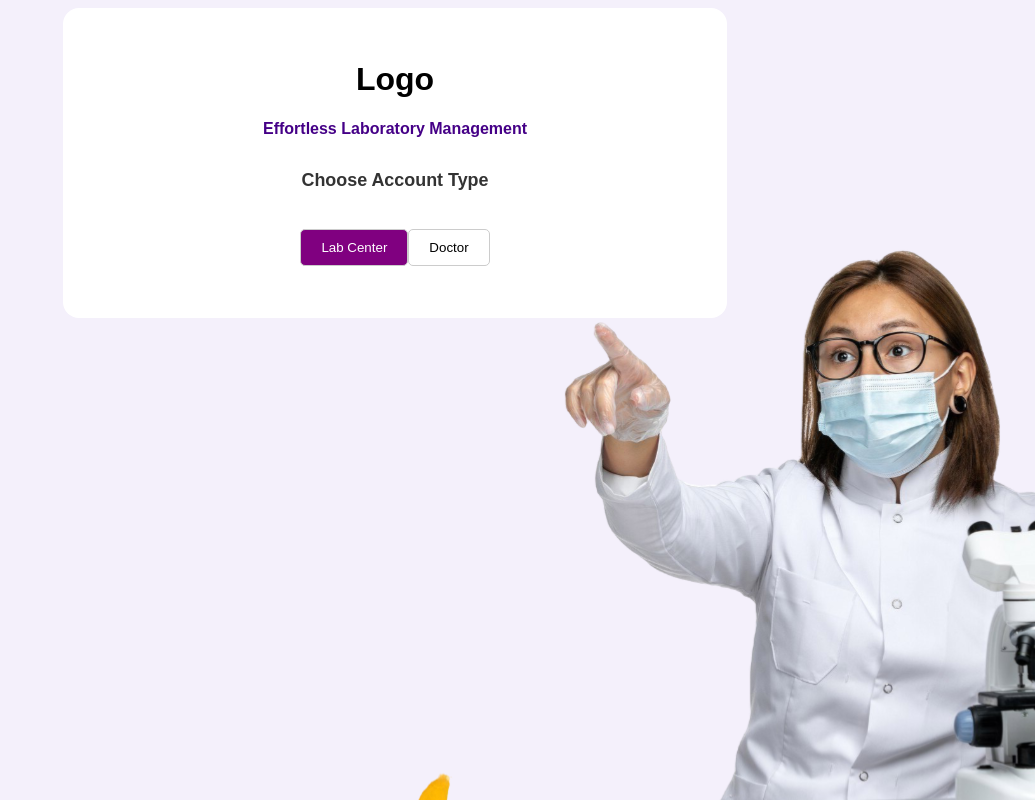
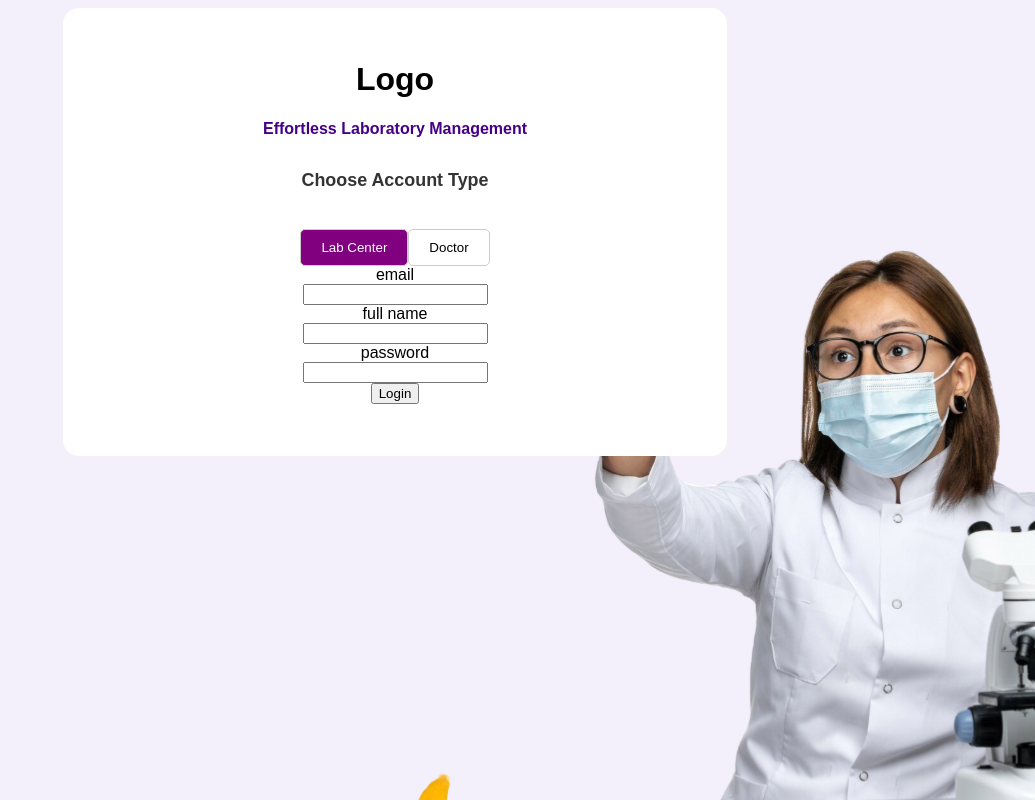
Before and after one commit to manishtripathi/labspath, a React (Vite) app: page / in a window 1280 px wide. Shown: the whole page, without its empty margins (245-1280 px from the left). Built offline with nearby package versions, Linux system fonts and the light colour scheme.

Commit message:
form-setup

```diff
--- a/package.json
+++ b/package.json
@@ -13,7 +13,10 @@
     "@reduxjs/toolkit": "^2.5.0",
     "react": "^18.3.1",
     "react-dom": "^18.3.1",
+    "react-redux": "^9.2.0",
     "react-router-dom": "^7.1.2",
+    "react-select": "^5.9.0",
+    "react-toast": "^1.0.3",
     "sass": "^1.83.4"
   },
   "devDependencies": {
--- /dev/null
+++ b/src/Component/ControlledComponents/controlledInput.jsx
@@ -0,0 +1,59 @@
+import React, { useCallback, useState } from "react";
+import { validate } from "./validate";
+
+const ControlledInput = React.memo(
+  ({
+    type = "text",
+    label = "Label",
+    value,
+    rules = {},
+    styles = {},
+    onChange = () => {},
+    ...props
+  }) => {
+    const [error, setError] = useState();
+
+    const handleComponentChange = useCallback((e)=>{
+        debugger
+        onChange(e,error?true:false);
+    },[])
+
+    const handleBlur = useCallback((e)=>{
+        debugger
+        const inValid=validate(rules, value, setError);
+        onChange(e,inValid?true:false);
+    },[value])
+    console.log(label,value)
+    return (
+      <div style={styles.wrapper} className={styles.className || ""}>
+        {/* Label */}
+        {label && (
+          <div style={styles.label}>
+            <label>{label}</label>
+          </div>
+        )}
+
+        {/* Input */}
+        <div>
+          <input
+            type={type}
+            value={value}
+            onChange={handleComponentChange}
+            style={styles.input}
+            onBlur={handleBlur}
+            {...props}
+          />
+        </div>
+
+        {/* Error Message */}
+        {error && (
+          <div style={styles.error} className="error-message">
+            <small style={{ color: "red" }}>{error}</small>
+          </div>
+        )}
+      </div>
+    );
+  }
+);
+
+export default ControlledInput;
--- /dev/null
+++ b/src/Component/ControlledComponents/validate.js
@@ -0,0 +1,24 @@
+export const validate = (rules = [], value, setError) => {
+    debugger
+    for (let rule of rules) {
+
+        if (rule?.required && value?.length === 0) {
+            setError(rule.message);
+            return true;
+        }
+        if (rule.minLength && value.length < rule.minLength) {
+            setError(rule.message);
+            return true;
+        }
+        if (rule.maxLength && value.length > rule.maxLength) {
+            setError(rule.message);
+            return true;
+        }
+        if (rule.pattern && !rule.pattern.test(value)) {
+            setError(rule.message);
+            return true;
+        }
+    }
+    setError(null);
+    return false;
+};
--- /dev/null
+++ b/src/Component/Forms/CustomForm.jsx
@@ -0,0 +1,69 @@
+import React, { useCallback, useReducer, useState } from "react";
+import ControlledInput from "../ControlledComponents/controlledInput";
+import { loginFields } from "../formFields";
+
+const formReducer = (state, action) => {
+  switch (action.type) {
+    case "UPDATE_FIELD":
+      return {
+        ...state,
+        [action.field]: action.value,
+      };
+    default:
+      return state;
+  }
+};
+
+const CustomForm = ({
+    fields=[],
+    onSubmit=()=>{},
+    selectOptionFields=[]
+}) => {
+  // Initialize state with empty values for each field
+  const initialState = loginFields.reduce((acc, field) => {
+    acc[field.name] = "";
+    return acc;
+  }, {});
+
+  const [formState, dispatch] = useReducer(formReducer, initialState);
+  const [errorState, setErrorState] = useState(false);
+
+  const handleChange = useCallback((e,error) => {
+    const { name, value } = e.target;
+    dispatch({ type: "UPDATE_FIELD", field: name, value });
+    if(error && !errorState){
+        setErrorState(true);
+    }
+    else if (!error && errorState){
+        setErrorState(false);
+    }
+  },[errorState])
+
+  const handleSubmit = (e) => {
+    debugger
+    e.preventDefault();
+    if(errorState)
+    return console.log("please fix errors before submitting to the form");
+    onSubmit(formState);
+    // Add validation or API call logic here
+  };
+
+  return (
+    <form onSubmit={handleSubmit}>
+      {fields.map((field) => (
+        <ControlledInput
+          key={field?.name}
+          label={field?.label}
+          type={field?.type}
+          name={field?.name}
+          value={formState[field?.name]}
+          rules={field?.rules}
+          onChange={handleChange}
+        />
+      ))}
+      <button type="submit">Login</button>
+    </form>
+  );
+};
+
+export default CustomForm;
--- a/src/Component/Toggle.jsx
+++ b/src/Component/Toggle.jsx
@@ -1,6 +1,8 @@
 import React from "react";
 import { useDispatch, useSelector } from "react-redux";
 import { setActive } from "../redux/toggleSlice";
+import CustomForm from "./Forms/CustomForm";
+import { loginFields } from "./formFields";
 
 const Toggle = () => {
     const dispatch = useDispatch();
@@ -16,6 +18,10 @@ const Toggle = () => {
         console.log("Dispatching value:", value); // Debug the value
         dispatch(setActive(value));
     };
+
+    function handleSubmit(data){
+        console.log("form submitted successfully",data);
+    }
 
     return (
         <div className="login-toggle">
@@ -46,6 +52,7 @@ const Toggle = () => {
             >
                 Doctor
             </button>
+            <CustomForm fields = {loginFields} onSubmit={handleSubmit}/>
         </div>
     );
 };
--- /dev/null
+++ b/src/Component/formFields.jsx
@@ -0,0 +1,17 @@
+export const loginFields = [
+    {name:"email", label:"email", type:"email", rules:[
+         { regex:/[.*]/ , message:""},
+         {required:true, message:"This is a required Field"},
+         {minLength:3,message:"Minimum required length is 3"}
+         ]},
+    {name:"fullName", label:"full name", type:"text", rules:[
+         { regex:/[.*]/ , message:""},
+         {required:true, message:"This is a required Field"},
+         {minLength:3,message:"Minimum required length is 3"}
+         ]},
+    {name:"password", label:"password", type:"password", rules:[
+         { regex:/[.*]/ , message:""},
+         {required:true, message:"This is a required Field"},
+         {minLength:3,message:"Minimum required length is 3"}
+         ]}
+]
```
Also changed, not shown: 1 other file (tests, documents, lock files or other folders).
